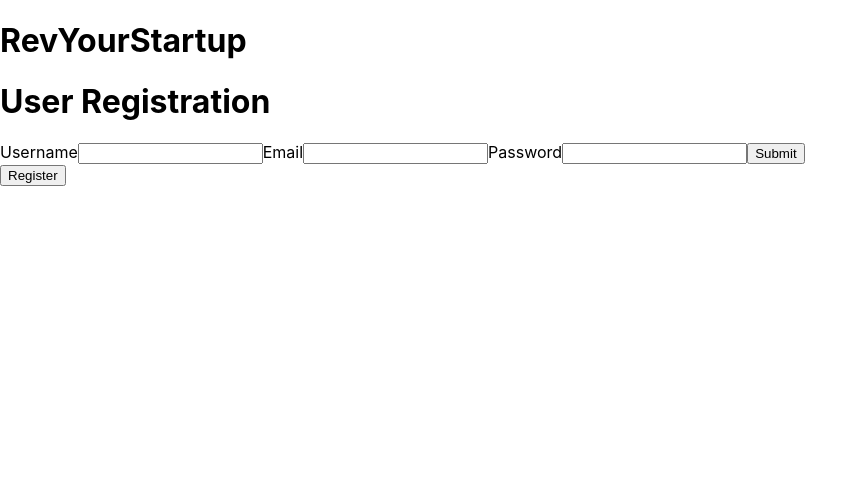
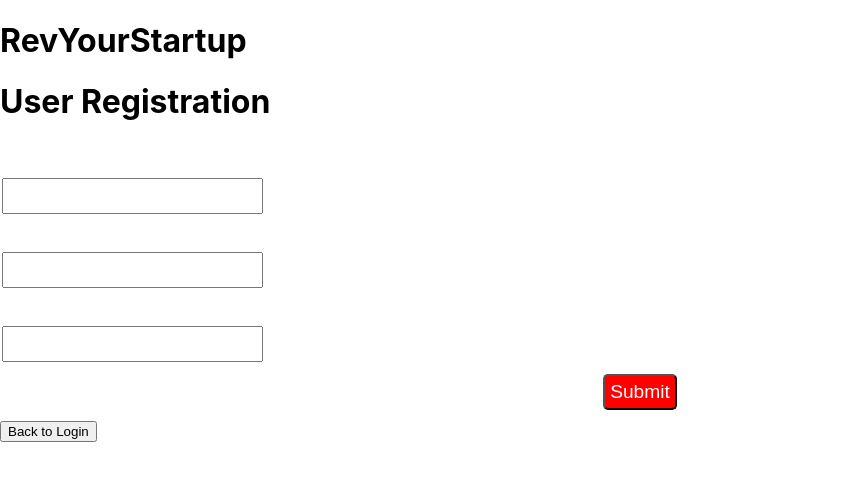
Before and after one commit to ilona-m88/REVyourSTARTUP_fronend, a React (Create React App) app: page /register in a window 1280 px wide. Shown: the top 480 px of the page, without its empty margins (0-868 px from the left). Built offline with nearby package versions, Linux system fonts and the light colour scheme.

Commit message:
Added buttons to login, registration, and logout

```diff
--- a/src/App.js
+++ b/src/App.js
@@ -1,9 +1,11 @@
 import React, { useState } from 'react';
-import { BrowserRouter as Router, Route, Routes, Navigate, Link } from 'react-router-dom';
+import { BrowserRouter as Router, Route, Routes, Navigate} from 'react-router-dom';
 import LoginForm from './LoginForm';
 import Dashboard from './Dashboard';
 import Form from './Registration'; // Import the Form component
 import Header from './Header'
+import './App.css';
+
 function App() {
   const [loggedIn, setLoggedIn] = useState(false);
 
@@ -18,16 +20,10 @@
     <Router>
       <Routes>
         <Route path="/" element={loggedIn ? <Navigate to="/dashboard" /> : <LoginForm isLoggedIn={handleLogin} />} />
-        <Route path="/dashboard" element={loggedIn ? <Dashboard /> : <Navigate to="/" />} />
+        <Route path="/dashboard" element={loggedIn ? <Dashboard setLoggedIn={setLoggedIn} /> : <Navigate to="/" />} />
         {/* Route for registration */}
         <Route path="/register" element={<Form />} />
       </Routes>
-      {/* Button to redirect to registration (only shown when not logged in) */}
-      {!loggedIn && (
-        <Link to="/register">
-          <button>Register</button>
-        </Link>
-      )}
     </Router>
     </div>
   );
--- a/src/Dashboard.js
+++ b/src/Dashboard.js
@@ -2,11 +2,17 @@
 import NavigationBar from './NavigationBar';
 
 
-function Dashboard() {
+function Dashboard({ setLoggedIn }) {
+  const handleLogout = () => {
+    setLoggedIn(false);
+  }
+
   return (
     <div className="dashboard">
       <NavigationBar />
+      <button onClick={handleLogout}>Logout</button>
     </div>
+
   );
 }
 
--- a/src/LoginForm.js
+++ b/src/LoginForm.js
@@ -1,4 +1,5 @@
 import React, { useState } from 'react';
+import { Link } from 'react-router-dom'; // Import Link from react-router-dom
 
 function LoginForm({ isLoggedIn }) {
   const [username, setUsername] = useState('');
@@ -35,6 +36,10 @@
         <button type="submit">Login</button>
       </form>
       {error && <p>{error}</p>}
+      {/* Display registration button */}
+      <Link to="/register">
+        <button>Register</button>
+      </Link>
     </div>
   );
 }
--- a/src/Registration.js
+++ b/src/Registration.js
@@ -1,4 +1,5 @@
 import React, { useState } from 'react';
+import { Link } from 'react-router-dom'; // Import Link from react-router-dom
 import axios from 'axios';
 
 export default function Form() {
@@ -55,6 +56,9 @@
 
         <button className="btn" type="submit">Submit</button>
       </form>
+      <Link to="/">
+        <button>Back to Login</button>
+      </Link>
     </div>
   );
 }
```
Also changed, not shown: src/App.css (line endings or trailing spaces).
